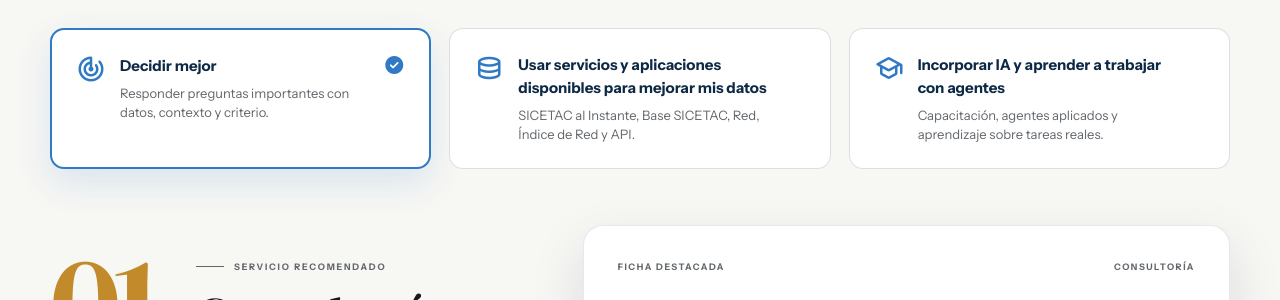
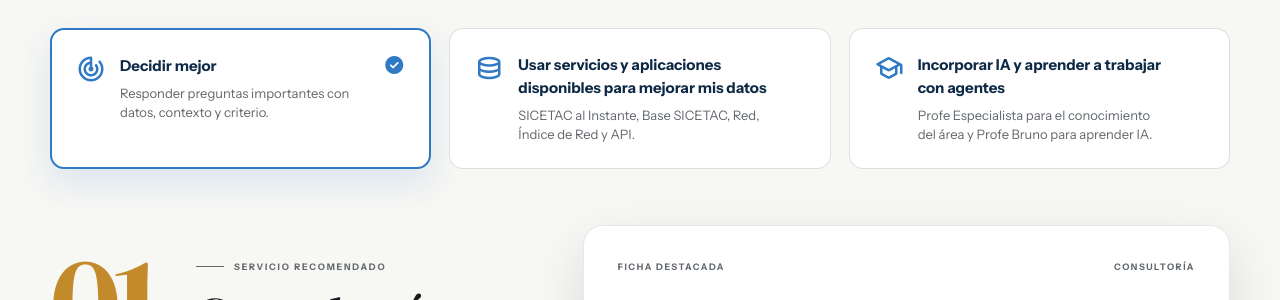
Before and after one commit to imatjuanmatiz/atiemppo-web, a Jekyll site: the page built from index.html, in a window 1280 px wide and 900 px high, scrolled down 746 px. Shown: the part 153-453 px from the top of the window. Built offline with Jekyll 4.4.1, drawn with Linux system fonts in a browser that asks for light colours.

Commit message:
Integra Profe Especialista y Profe Bruno

```diff
--- a/assets/js/home-2026.js
+++ b/assets/js/home-2026.js
@@ -33,16 +33,16 @@
     ai: {
       chapter: "03",
       title: "Incorporar IA y aprender a trabajar con agentes.",
-      description: "Acompañamos a los equipos a aprender, incorporar y dirigir agentes de inteligencia artificial sobre tareas reales de transporte.",
-      outcomes: ["Aprendizaje aplicado a la operación.", "Agentes con propósito, fuentes y límites.", "Capacidades propias para continuar y escalar."],
+      description: "Combinamos profesores especializados con aprendizaje práctico de inteligencia artificial para que el equipo incorpore agentes sobre tareas reales de transporte.",
+      outcomes: ["Profe Especialista para aprender y consultar el conocimiento propio del área.", "Profe Bruno para aprender IA y construir agentes aplicados.", "Capacidades propias para continuar y escalar."],
       serviceUrl: "#servicios",
-      category: "IA y Agentes",
-      product: "Profe Bruno",
-      productDescription: "Un profesor de transporte e inteligencia artificial para aprender haciendo, con contenidos y casos aplicados.",
+      category: "Aprendizaje con IA",
+      product: "Profe Especialista + Profe Bruno",
+      productDescription: "Usa un Profe Especialista para aprender y consultar el conocimiento específico de tu operación, y Profe Bruno para aprender IA y convertir ese aprendizaje en agentes aplicados.",
       productImage: "/assets/images/atiemppo/mesa-trabajo-ia.png",
-      productAlt: "Mesa de trabajo de Profe Bruno",
+      productAlt: "Mesa de trabajo con Profe Especialista y Profe Bruno",
       productUrl: "/formacion/profe-bruno-ia-aplicada/",
-      proof: ["Aprender haciendo", "Método transferible"]
+      proof: ["Profe Especialista", "Profe Bruno"]
     }
   };
 
--- a/index.html
+++ b/index.html
@@ -96,7 +96,7 @@
         <div class="journey-tabs" role="tablist" aria-label="Puntos de entrada ATIEMPPO">
           <button class="journey-card" id="priority-decision" type="button" role="tab" aria-selected="true" aria-controls="recommended-chapter" tabindex="0" data-priority="decision"><span class="material-symbols-rounded" aria-hidden="true">track_changes</span><span><strong>Decidir mejor</strong><small>Responder preguntas importantes con datos, contexto y criterio.</small></span><span class="material-symbols-rounded journey-check" aria-hidden="true">check_circle</span></button>
           <button class="journey-card" id="priority-data" type="button" role="tab" aria-selected="false" aria-controls="recommended-chapter" tabindex="-1" data-priority="data"><span class="material-symbols-rounded" aria-hidden="true">database</span><span><strong>Usar servicios y aplicaciones disponibles para mejorar mis datos</strong><small>SICETAC al Instante, Base SICETAC, Red, Índice de Red y API.</small></span><span class="material-symbols-rounded journey-check" aria-hidden="true">check_circle</span></button>
-          <button class="journey-card" id="priority-ai" type="button" role="tab" aria-selected="false" aria-controls="recommended-chapter" tabindex="-1" data-priority="ai"><span class="material-symbols-rounded" aria-hidden="true">school</span><span><strong>Incorporar IA y aprender a trabajar con agentes</strong><small>Capacitación, agentes aplicados y aprendizaje sobre tareas reales.</small></span><span class="material-symbols-rounded journey-check" aria-hidden="true">check_circle</span></button>
+          <button class="journey-card" id="priority-ai" type="button" role="tab" aria-selected="false" aria-controls="recommended-chapter" tabindex="-1" data-priority="ai"><span class="material-symbols-rounded" aria-hidden="true">school</span><span><strong>Incorporar IA y aprender a trabajar con agentes</strong><small>Profe Especialista para el conocimiento del área y Profe Bruno para aprender IA.</small></span><span class="material-symbols-rounded journey-check" aria-hidden="true">check_circle</span></button>
         </div>
       </div>
     </section>
```
